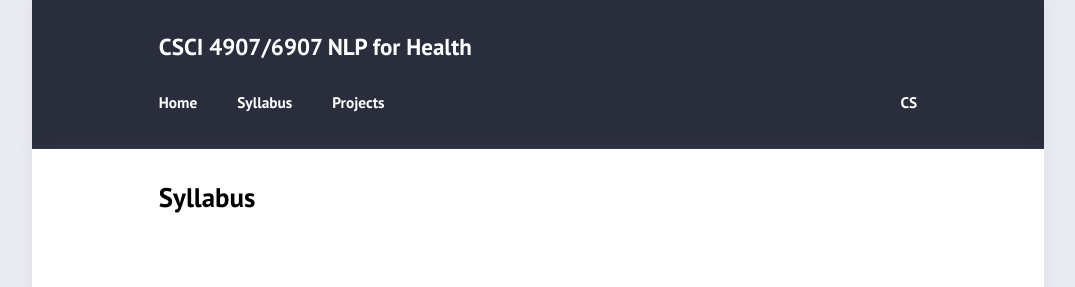
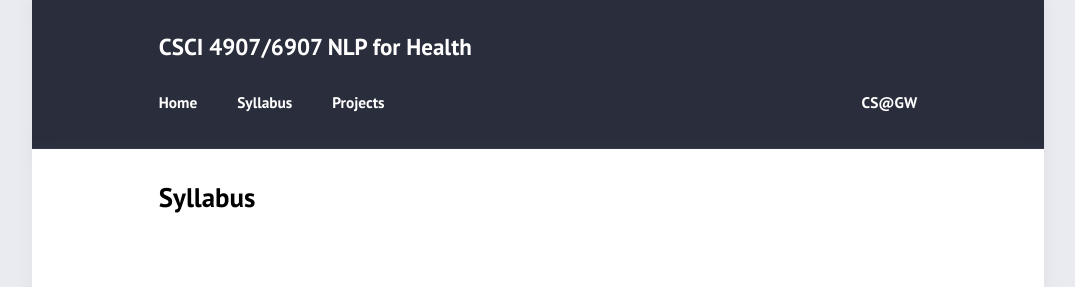
Before and after one commit to azirikly/nlp4health-fall25, a Jekyll site: the page built from syllabus.html, in a window 1280 px wide. Shown: the top 287 px of the page, without its empty margins (102-1177 px from the left). Built offline with Jekyll 4.4.1, drawn with Linux system fonts in a browser that asks for light colours.

```diff
--- a/_config.yml
+++ b/_config.yml
@@ -26,7 +26,7 @@ navigation:                     # accepts {file, title, url, icon, sidebaricon}
 
 external:                       # accepts {file, title, url, icon, sidebaricon}
   - {title: Mail, icon: envelope, url: "mailto:ayah.zirikly@gwu.edu"}
-  - {title: CS, url: "https://cs.engineering.gwu.edu/"}
+  - {title: CS@GW, url: "https://cs.engineering.gwu.edu/"}
 #  - {title: Github, icon: github, url: "https://cs.engineering.gwu.edu/"}
 #  - {title: Subscribe, icon: rss, url: "/feed.xml"}
 
```
